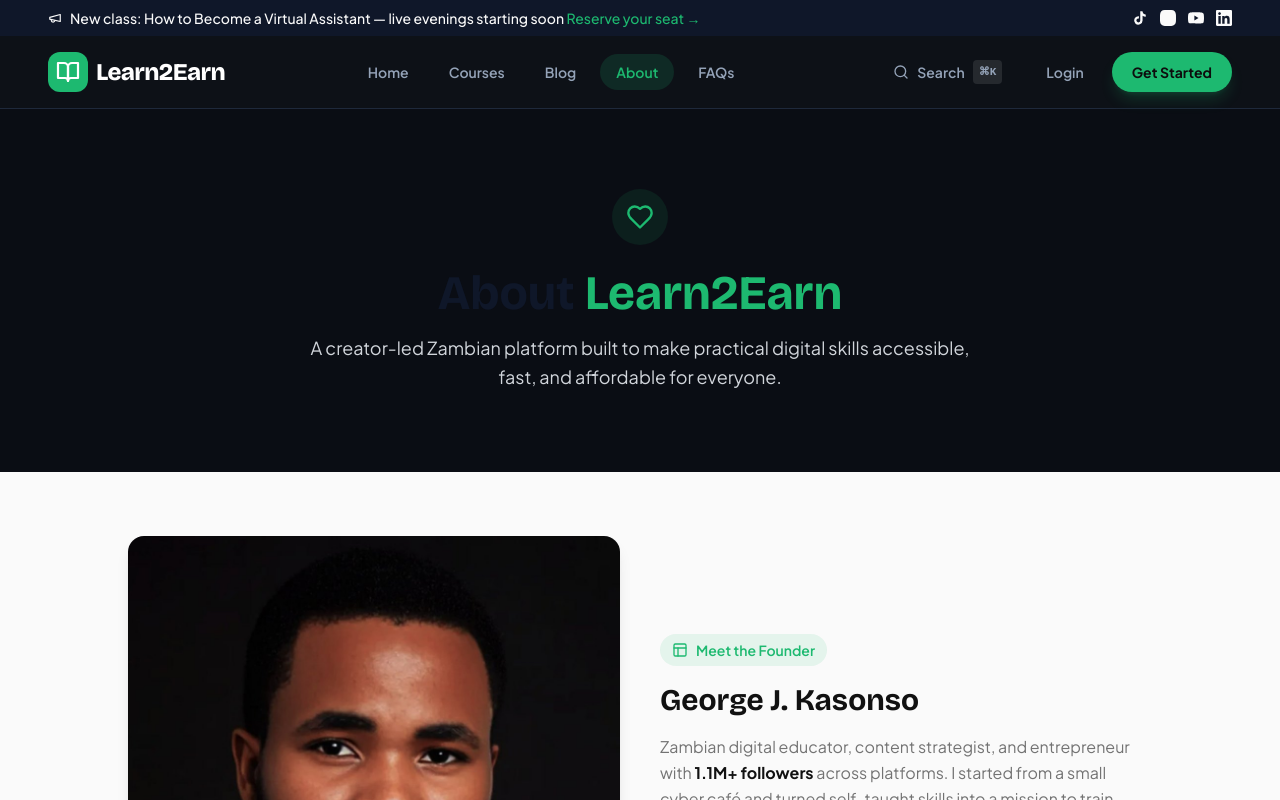
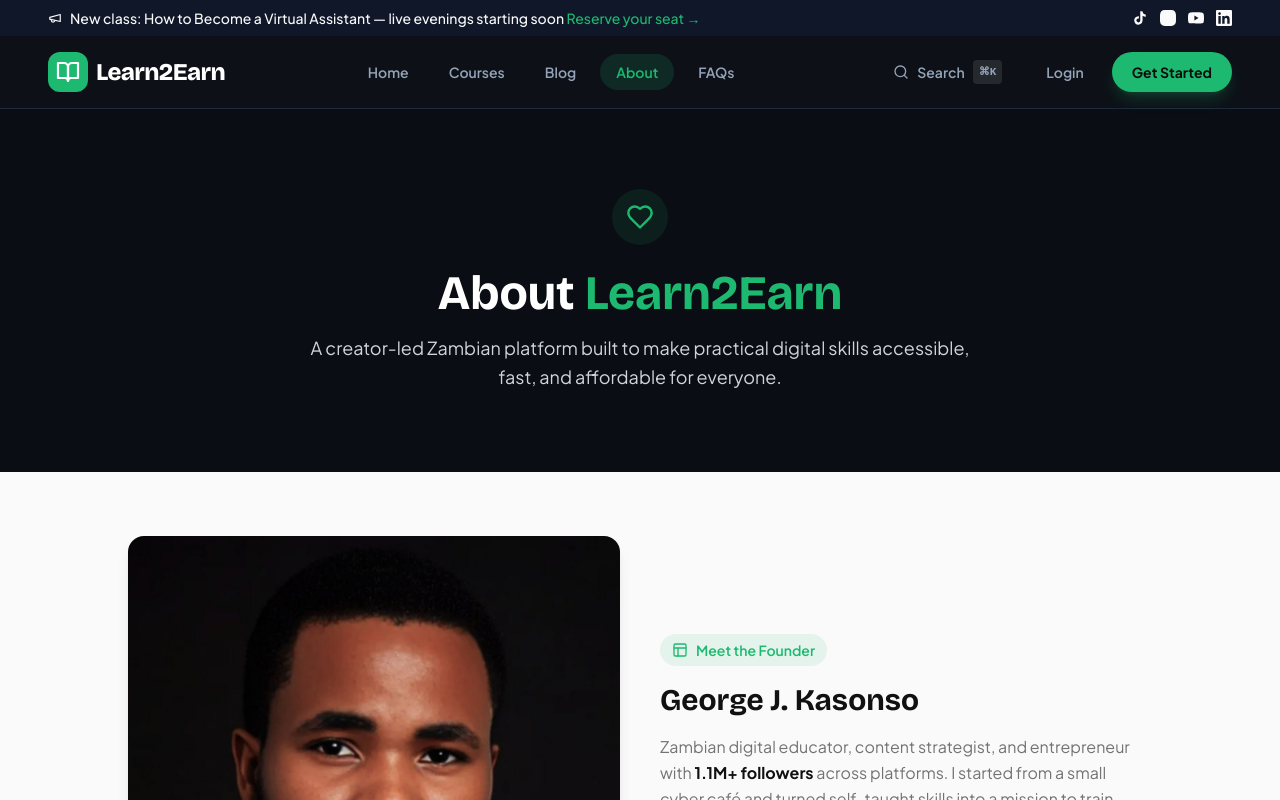
Before and after one commit to georgeonincome/learn2earn, a Next.js app: page /about in a window 1280 px wide. Shown: the top 800 px of the page. Built offline with nearby package versions, Linux system fonts and the light colour scheme.

Commit message:
fix: about page hero text contrast
- 'About' in hero now explicitly text-white on dark background
- 'Zambia doesn'\''t need more degrees —' now explicitly text-white
- tsc --noEmit clean

```diff
--- a/app/about/page.tsx
+++ b/app/about/page.tsx
@@ -53,7 +53,7 @@ export default function AboutPage() {
             <Heart className="w-7 h-7 text-[hsl(var(--primary))]" />
           </div>
           <h1 className="text-3xl sm:text-4xl lg:text-5xl font-bold mb-4">
-            About <span className="text-[hsl(var(--primary))]">Learn2Earn</span>
+            <span className="text-white">About</span> <span className="text-[hsl(var(--primary))]">Learn2Earn</span>
           </h1>
           <p className="text-lg text-gray-300 leading-relaxed max-w-2xl mx-auto">
             A creator-led Zambian platform built to make practical digital skills accessible, fast, and affordable for everyone.
@@ -214,7 +214,7 @@ export default function AboutPage() {
           {/* Dark CTA */}
           <section className="bg-[#0A0D14] text-white p-8 sm:p-10 rounded-2xl text-center">
             <h2 className="text-2xl sm:text-3xl font-bold mb-3">
-              Zambia doesn&apos;t need more degrees — <span className="text-[hsl(var(--primary))]">Zambia needs more skills.</span>
+              <span className="text-white">Zambia doesn&apos;t need more degrees —</span> <span className="text-[hsl(var(--primary))]">Zambia needs more skills.</span>
             </h2>
             <p className="text-gray-300 mb-6 max-w-xl mx-auto">
               Your past doesn&apos;t define your potential. Your skill will.
```
